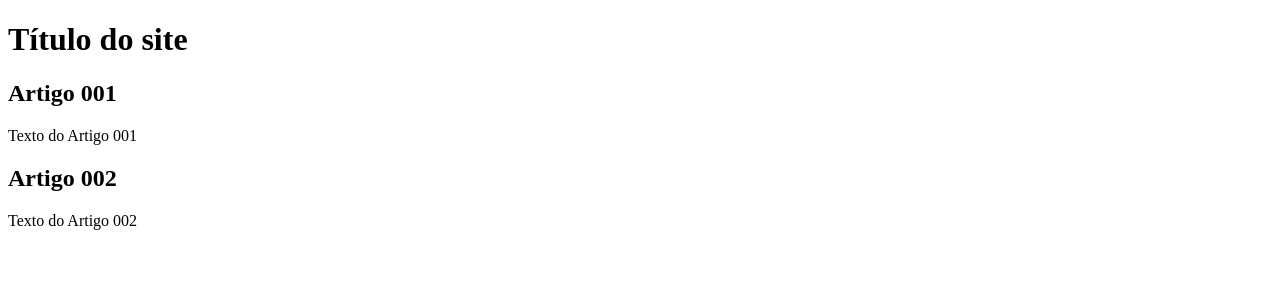
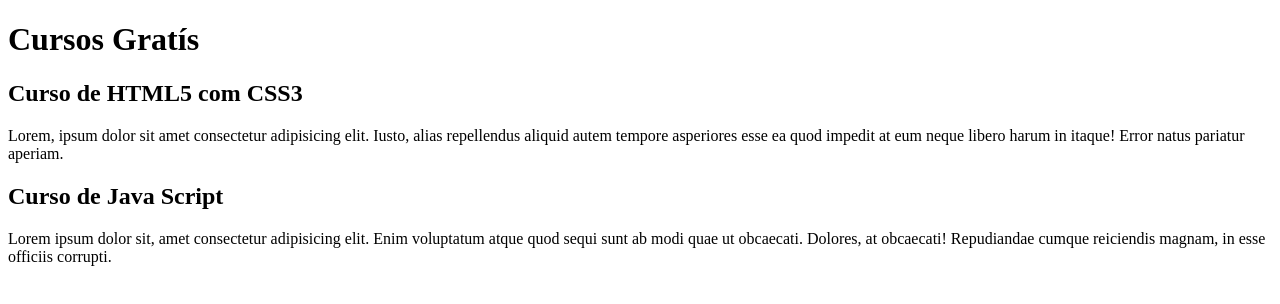
Before and after one commit to DevDalee/projeto-site, a plain HTML site: page index.html in a window 1280 px wide. Drawn offline with Linux system fonts and the light colour scheme.

Commit message:
Comecei a escrever o conteúdo

```diff
--- a/index.html
+++ b/index.html
@@ -8,15 +8,15 @@
 <body>
     <Main>
         <header>
-            <h1>Título do site</h1>
+            <h1>Cursos Gratís</h1>
         </header>
         <article>
-            <h2>Artigo 001</h2>
-            <p>Texto do Artigo 001</p>
+            <h2>Curso de HTML5 com CSS3</h2>
+            <p>Lorem, ipsum dolor sit amet consectetur adipisicing elit. Iusto, alias repellendus aliquid autem tempore asperiores esse ea quod impedit at eum neque libero harum in itaque! Error natus pariatur aperiam.</p>
         </article>
         <article>
-            <h2>Artigo 002</h2>
-            <p>Texto do Artigo 002</p>
+            <h2>Curso de Java Script</h2>
+            <p>Lorem ipsum dolor sit, amet consectetur adipisicing elit. Enim voluptatum atque quod sequi sunt ab modi quae ut obcaecati. Dolores, at obcaecati! Repudiandae cumque reiciendis magnam, in esse officiis corrupti.</p>
         </article>
     </Main>
 </body>
```
